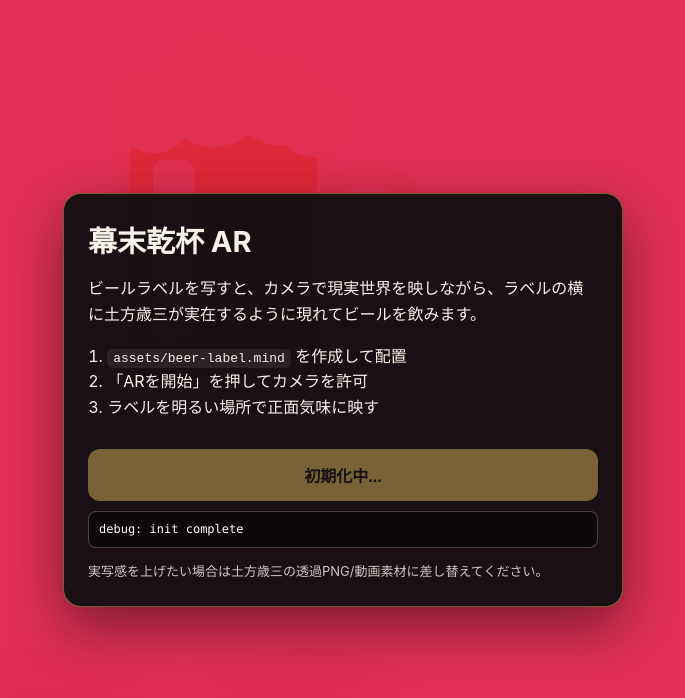
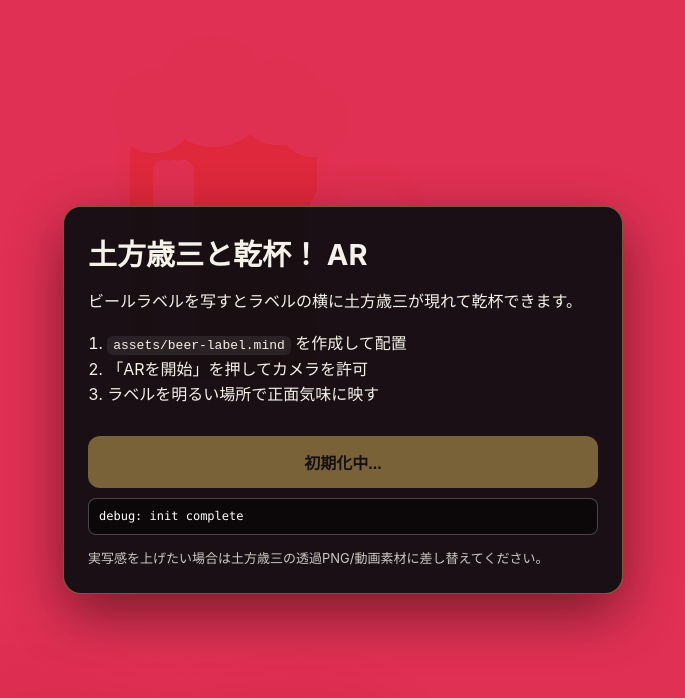
Before and after one commit to Enokida0704/hijikata-ar-app, a plain HTML site: page index.html in a window 1280 px wide. Shown: the whole page, without its empty margins (297-982 px from the left). Drawn offline with Linux system fonts and the light colour scheme; grey boxes are pictures that could not be loaded.

Commit message:
Update index.html

```diff
--- a/index.html
+++ b/index.html
@@ -12,8 +12,8 @@
   <body>
     <div class="overlay" id="overlay">
       <div class="panel">
-        <h1>幕末乾杯 AR</h1>
-        <p>ビールラベルを写すと、カメラで現実世界を映しながら、ラベルの横に土方歳三が実在するように現れてビールを飲みます。</p>
+        <h1>土方歳三と乾杯！ AR</h1>
+        <p>ビールラベルを写すとラベルの横に土方歳三が現れて乾杯できます。</p>
         <ol>
           <li><code>assets/beer-label.mind</code> を作成して配置</li>
           <li>「ARを開始」を押してカメラを許可</li>
```
